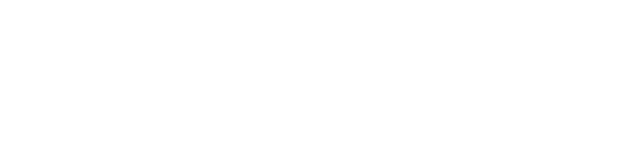
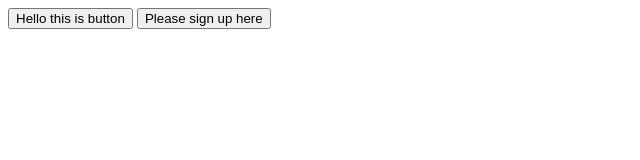
Before and after one commit to Nitinpratapsingh24/E-commerce, a plain HTML site: page index.html in a window 1280 px wide. Shown: the whole page, without its empty margins (0-640 px from the left). Drawn offline with Linux system fonts and the light colour scheme.

Commit message:
New style added

```diff
--- a/index.html
+++ b/index.html
@@ -4,9 +4,13 @@
     <meta charset="UTF-8">
     <meta http-equiv="X-UA-Compatible" content="IE=edge">
     <meta name="viewport" content="width=device-width, initial-scale=1.0">
-    <title>Document</title>
+    <title>E-Commerce</title>
 </head>
 <body>
+    <div>
+        <button>Hello this is button</button>
+        <button class="sign">Please sign up here</button>
+    </div>
 
 </body>
 </html>
```
Also changed, not shown: index.css (added).
